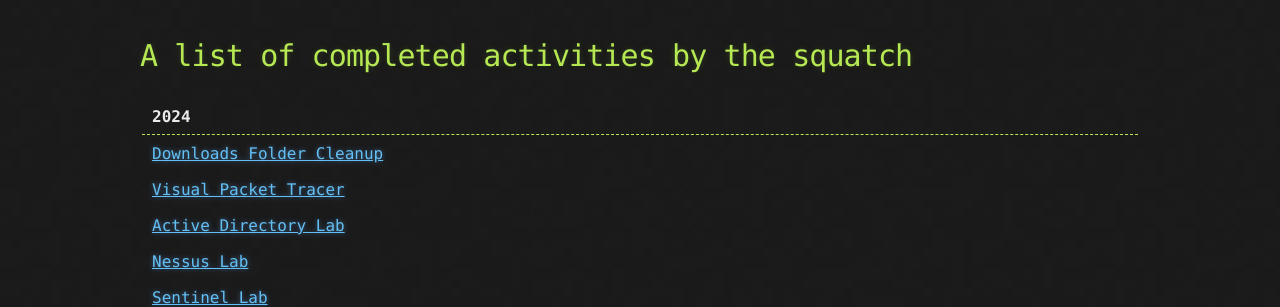
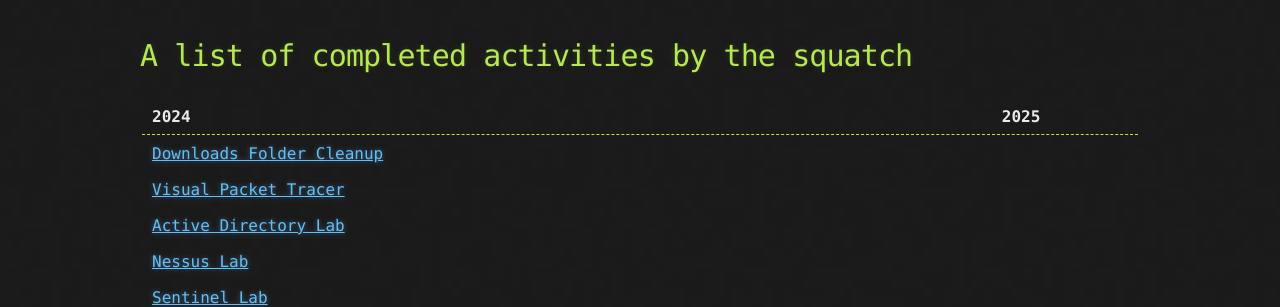
Before and after one commit to CyberCasquatch/cybercasquatch.github.io, a Jekyll site: the page built from Projects.md, in a window 1280 px wide. Shown: the part 173-480 px from the top of the page. Built offline with Jekyll 4.4.1, drawn with Linux system fonts in a browser that asks for light colours; the repository's description, which GitHub fills in, is left out.

Commit message:
Update Projects.md
added 2025 section

```diff
--- a/Projects.md
+++ b/Projects.md
@@ -8,8 +8,8 @@
 
 # A list of completed activities by the squatch
 
-| 2024              |
-|:------------------|
+| 2024              || 2025              |
+|:------------------||:------------------|
 | [Downloads Folder Cleanup](_posts/Projects/Python/2024-03-01-Download-file-cleanup.md) |
 | [Visual Packet Tracer](_posts/Projects/Python/2024-03-05-Visual-Packet_tracer.md) |
 | [Active Directory Lab](_posts/Projects/2024-03-10-ActiveDirectoryLab.md) |
```
